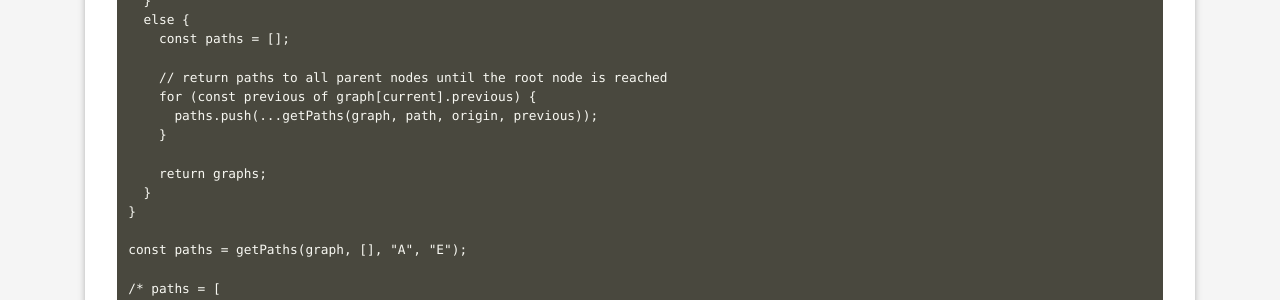
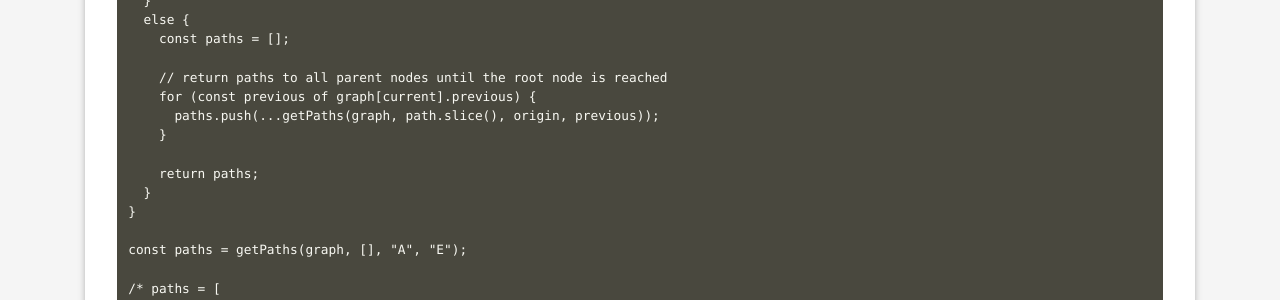
Before and after one commit to linusnorton/ljn.io, a Jekyll site: the page built from _posts/2018-12-05-using-directed-acyclic-graphs-to-store-transfer-patterns.md, in a window 1280 px wide and 900 px high, scrolled down 2637 px. Shown: the part 382-682 px from the top of the window. Built offline with Jekyll 4.4.1, drawn with Linux system fonts in a browser that asks for light colours; nearby versions of some CDN libraries; some of the changed text lies outside the part shown.

Commit message:
update code

```diff
--- a/_posts/2018-12-05-using-directed-acyclic-graphs-to-store-transfer-patterns.md
+++ b/_posts/2018-12-05-using-directed-acyclic-graphs-to-store-transfer-patterns.md
@@ -117,10 +117,10 @@ function getPaths(graph, path, origin, current) {
 
     // return paths to all parent nodes until the root node is reached
     for (const previous of graph[current].previous) {
-      paths.push(...getPaths(graph, path, origin, previous));
+      paths.push(...getPaths(graph, path.slice(), origin, previous));
     }
 
-    return graphs;
+    return paths;
   }
 }
 
```
